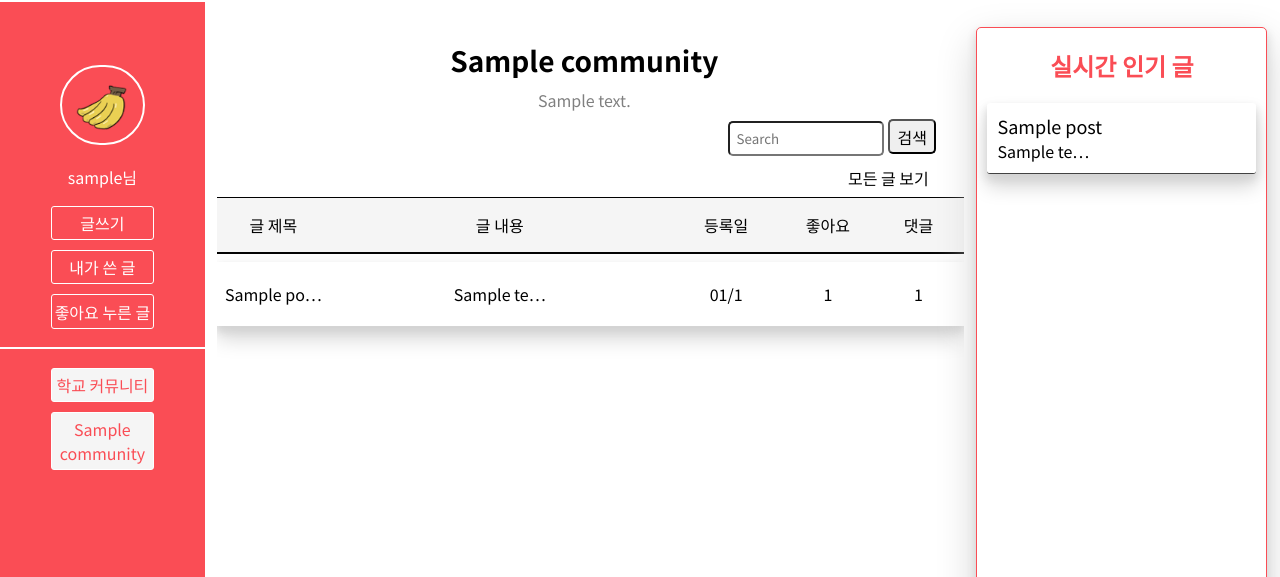
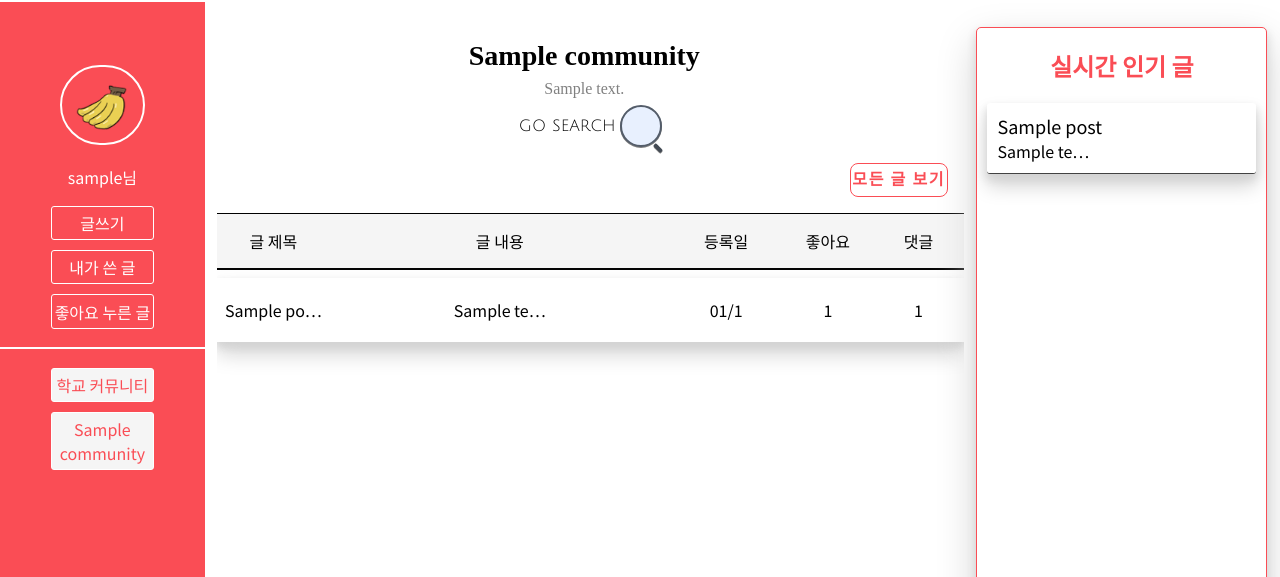
Before and after one commit to InKyeongBae/DD_AraBang, a Django app: page /community/all/1/ in a window 1280 px wide. Shown: the part 60-637 px from the top of the page. Run offline with Django 3.2, Linux system fonts and the light colour scheme; a user stored in the database is signed in; tables that the repository leaves empty hold one stand-in row (values such as "Sample post"); some libraries are stand-ins or nearby versions; some web fonts are replaced.

Commit message:
allpostlist에서도 검색되게 뷰/urls바꿨습니당 !!!!!!!!!!!!!뷰/url 바꿀거면 이거 풀받아서 시작하세요!!!!!!!!!!

```diff
--- a/DDAraBang/community/templates/community/all_post_list.html
+++ b/DDAraBang/community/templates/community/all_post_list.html
@@ -276,6 +276,121 @@
     font-family: 'Noto Sans KR', sans-serif;
     font-size: 16px;
 }
+
+     .search {
+            margin: 0 auto;
+            text-align: center;
+        }
+
+        .search > span {
+            font-family: 'Julius Sans One', sans-serif;
+        }
+
+        .search > div {
+              display: inline-block;
+              position: relative;
+              filter: drop-shadow(0 1px gray);
+            }
+
+        .search > div:after {
+              content: "";
+              background: #434A54;
+              width: 4px;
+              height: 10px;
+              position: absolute;
+              top: 38px;
+              right: 2px;
+              transform: rotate(135deg);
+                border-radius: 20%;
+            }
+
+            #search_btn {
+                color: #000000;
+                font-size: 16px;
+                width: 18px;
+                height: 18px;
+                padding: 10px;
+                border: solid 2px #545d6a;
+                outline: none;
+                border-radius: 35px;
+                transition: width 0.5s;
+                background: #E8F0FE;
+                font-family: 'Julius Sans One', sans-serif;
+            }
+
+        .search > div > input::placeholder {
+              color: #000000;
+              opacity: 0;
+              transition: opacity 150ms ease-out;
+            }
+
+        #search_btn:hover::placeholder {
+              opacity: 1;
+            }
+
+        #search_btn:hover,
+        #search_btn:not(:placeholder-shown) {
+              width: 250px;
+            }
+
+            .newbtn ul li {
+            --c: #FA4D55;
+            color: var(--c);
+            font-size: 16px;
+            border: 1px solid var(--c);
+            border-radius: 0.5em;
+            width: 6em;
+            height: 2em;
+            line-height: 2em;
+            text-transform: uppercase;
+            font-weight: bold;
+            font-family: 'KOMACON';
+            letter-spacing: 0.1em;
+            text-align: center;
+            position: relative;
+            overflow: hidden;
+            z-index: 1;
+            transition: 0.5s;
+            margin: 1em;
+        }
+
+        .newbtn ul li span {
+            position: absolute;
+            width: 25%;
+            height: 100%;
+            background-color: var(--c);
+            transform: translateY(150%);
+            border-radius: 50%;
+            left: calc((var(--n) - 1) * 25%);
+            transition: 0.5s;
+            transition-delay: calc((var(--n) - 1) * 0.1s);
+            z-index: -1;
+        }
+
+        .newbtn ul li:hover {
+            color: white;
+        }
+
+        .newbtn ul li:hover span {
+            transform: translateY(0) scale(2);
+        }
+
+        .newbtn ul li span:nth-child(1) {
+            --n: 1;
+        }
+
+        .newbtn ul li span:nth-child(2) {
+            --n: 2;
+        }
+
+        .newbtn ul li span:nth-child(3) {
+            --n: 3;
+        }
+
+        .newbtn ul li span:nth-child(4) {
+            --n: 4;
+        }
+
 {% endblock %}
 
 
@@ -311,19 +426,27 @@
     <!-- <div class="p_l_container-sub"> -->
     <div class="post_list_sec2">
         <div class="post-page-title">
-            <p>{{ all_my_community }}</p>
-            <div id="community-description">{{ description }}</div>
+            <p style="font-family: S-CoreDream-3Light">{{ all_my_community }}</p>
+            <div style="font-family: S-CoreDream-3Light" id="community-description">{{ description }}</div>
         </div>
 
         <div class="post-page-body">
             <div class="sec2_post">
                 <!-- 검색기능  -->
-                <div class="sec2_search">
-                    <input id="search_input" class="list_search kw" type="search" placeholder="Search"
-                        aria-label="Search">
-                    <button class="list_search_btn" id="search_btn" onclick='search()'>검색</button>
-                    <div style="margin-top:10px;float:right;margin-right:15px;"><a href="" style="color:black;">모든 글 보기</a></div>
+ <div class="search" style="display: block;">
+                    <span>GO SEARCH</span>
+                    <div>
+                        <input type="text" id="search_btn" onkeypress="javascript:if(event.keyCode == 13){postsearch()}" placeholder="Search . . ." required>
+                    </div>
                 </div>
+                <nav class='newbtn' style="float: right" onclick="location.href=''">
+                          <ul>
+                            <li>
+                                모든 글 보기
+                                <span></span><span></span><span></span><span></span>
+                            </li>
+                          </ul>
+                        </nav>
                 <div class="post_list_overflow">
                     <!-- 게시글 table  -->
                     <table class="post-table">
@@ -388,36 +511,46 @@
 
 
 <script type="text/javascript">
-    function search() {
-        var text = document.getElementById('search_input').value;
+    function postsearch() {
+        var text = document.getElementById('search_btn').value;
         if (text.length > 1) {
             var url = window.location.href
-            var schoolid = url.replace("http://127.0.0.1:8000/community/", "").replace("/", ",").replace("/", "").split(",")[0]
+            var schoolid = 'all'
             var communityid = url.replace("http://127.0.0.1:8000/community/", "").replace("/", ",").replace("/", "").split(",")[1]
+            console.log(schoolid)
+            console.log(communityid)
             $.ajax({
                 type: "post",
-                url: "{% url 'community:post_search' %}",
+                url: "{% url 'community:post_search_all' %}",
                 data: { "text": text, "schoolid": schoolid, "communityid": communityid, "csrfmiddlewaretoken": "{{csrf_token}}" },
                 success: function (response) {
-                    document.getElementById('search_input').value = '';
+                    document.getElementById('search_btn').value = '';
+                    var post_id_list = response.search_postlist;
+                    console.log(post_id_list)
+                    count = 0;
+                    document.getElementById('tbody').innerHTML = ''
                     {% for post in all_posts_community %}
-                    document.getElementById("{{ post.id }}").style.display = 'none';
+                    var postid = {{ post.id }};
+                    for (var i = 0; i < post_id_list.length; i++) {
+                        if (postid === post_id_list[i]) {
+                            document.getElementById('tbody').innerHTML += '<tr id="{{ post.id }}">\n' +
+                                '                                <td width=100 id="post-list-title"><a\n' +
+                                '                                        href="{% url 'community:post_detail' post.id %}">{{ post.title|truncatechars:10 }}</a>\n' +
+                                '                                </td>\n' +
+                                '                                <td width=300 id="post-list-content"><a\n' +
+                                '                                        href="{% url 'community:post_detail' post.id %}">{{ post.contents|truncatechars:10 }}</a>\n' +
+                                '                                </td>\n' +
+                                '                                <td width=100 id="post-list-date">{{post.created_at|date:'m/n'}}</td>\n' +
+                                '                                <td width=80 id="post-list-like">{{post.like_users.count}}</td>\n' +
+                                '                                <td width=80 id="post-list-comment">{{post.comments.count}}</td>\n' +
+                                '                            </tr>'
+                            count += 1;
+                        }
+                    }
                     {% endfor %}
-                    var post_id_list = response.search_postlist;
-                    count = 0;
-                    {% for post in all_posts_community %}
-                    var postid = {{ post.id
-            }};
-        for (var i = 0; i < post_id_list.length; i++) {
-            if (postid === post_id_list[i]) {
-                document.getElementById(postid).style.display = 'block';
-                count += 1;
-            }
-        }
-        {% endfor %}
         if (count === 0) {
             console.log('하나도 없다글이')
-            document.getElementById(tbody).style.display = "none";
+            document.getElementById('tbody').style.display = "none";
         }
     }, error: function() {
         alert('error')
@@ -430,5 +563,6 @@
     }
 </script>
 
+
 <script src="http://code.jquery.com/jquery-1.11.0.min.js"></script>
 {% endblock %}
--- a/DDAraBang/community/urls.py
+++ b/DDAraBang/community/urls.py
@@ -50,5 +50,6 @@ urlpatterns = [
     path('schoolupload/',views.school_upload,name='school_upload'),
     path('user_delete/', views.user_delete, name='user_delete'),
     path('post_search/',views.post_search,name='post_search'), #관련해서 물어보실거있으면 지영에게
+    path('post_search_all/',views.post_search_all, name='post_search_all'),
     path('new_comment_update/',views.new_comment_update, name='new_comment_update'), #관련해서 물어보실거있으면 지영에게
 ]
--- a/DDAraBang/community/views.py
+++ b/DDAraBang/community/views.py
@@ -456,3 +456,22 @@ def new_comment_update(request):
 
     context ={}
     return JsonResponse(context)
+
+
+def post_search_all(request):
+    search_keyword = request.POST.get("text")
+    schoolid = request.POST.get("schoolid")
+    allcommunityid = request.POST.get("communityid")
+    posts=All_Post.objects.filter(all_community_id=allcommunityid)
+    print(posts)
+    search_postlist = []
+
+    for post in posts:
+        if search_keyword in post.title:
+            search_postlist.append(post.id)
+            print(search_postlist)
+
+    context = {
+        'search_postlist' : search_postlist,
+    }
+    return JsonResponse(context)
```
Also changed, not shown: DDAraBang/uploads/post_photos/1S23EFRUEF_2_6c9eKUg.jpg (added).
